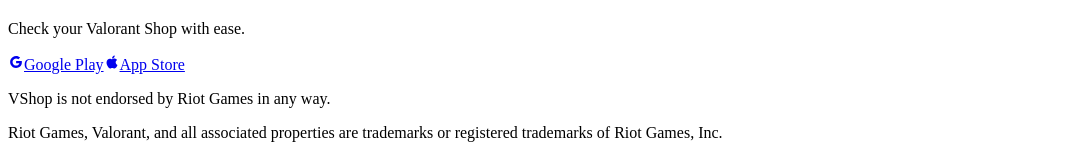
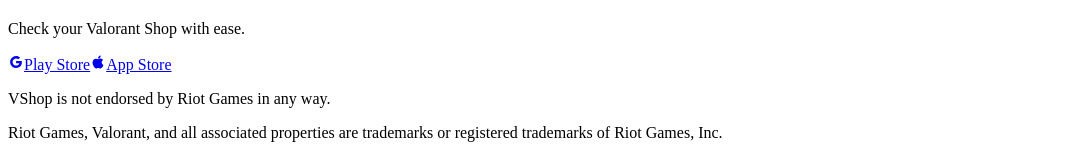
Before and after one commit to VShopApp/landing, a Next.js app: page / in a window 1280 px wide. Shown: the part 1158-1304 px from the top of the page, without its empty margins (0-1087 px from the left). Built offline with nearby package versions, Linux system fonts and the light colour scheme.

Commit message:
rename play store download

```diff
--- a/src/pages/index.tsx
+++ b/src/pages/index.tsx
@@ -38,7 +38,7 @@
 					</p>
 					<div className="md:flex items-center space-y-3 md:space-y-0 md:space-x-3 mt-5">
 						<DownloadBtn
-							name="Google Play"
+							name="Play Store"
 							url="https://play.google.com/store/apps/details?id=dev.vasc.vshop"
 							icon={<AiOutlineGoogle className="w-6 h-6" />}
 						/>
```
